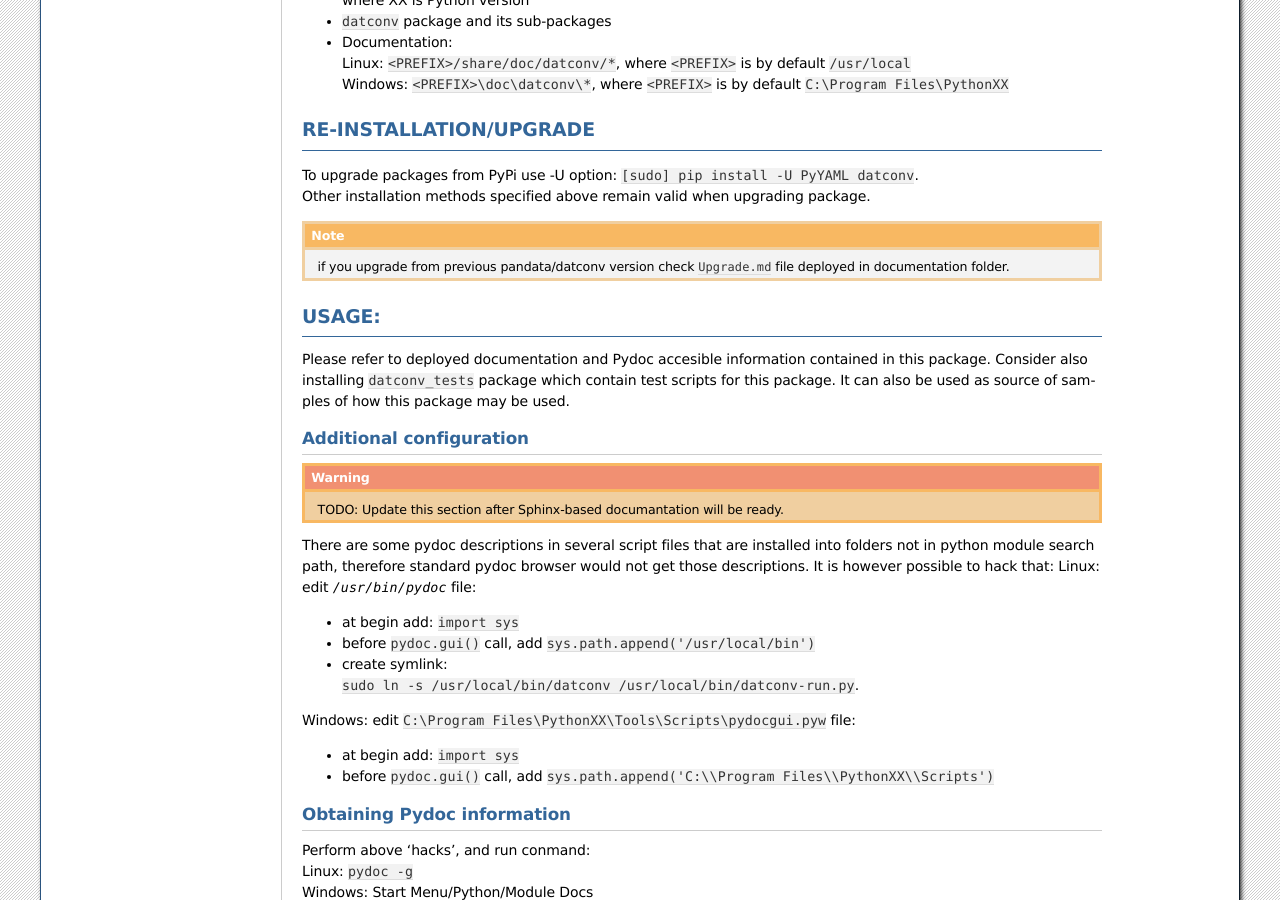
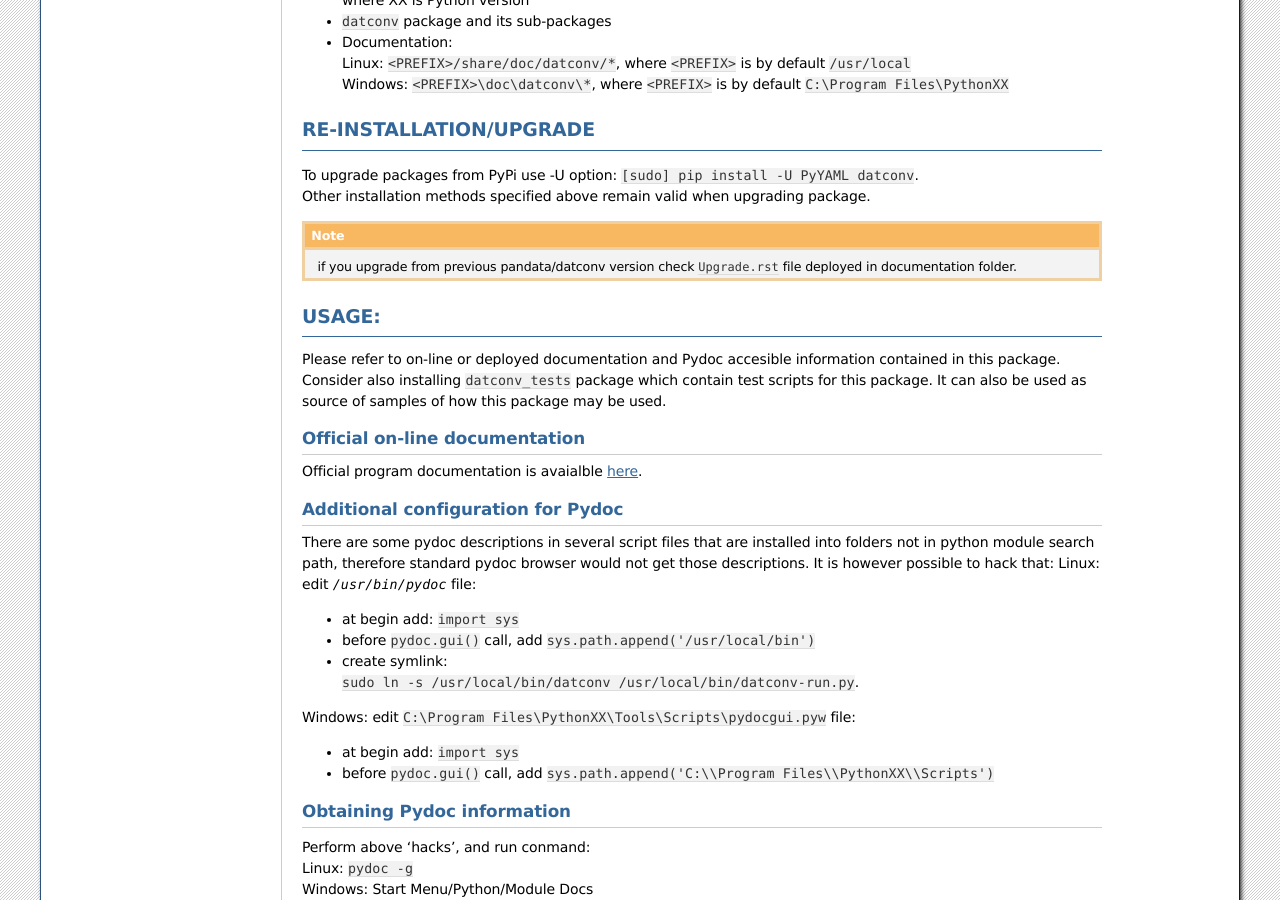
Before and after one commit to gwierzchowski/datconv, a Sphinx documentation site: the page built from docs/source/README.rst, in a window 1280 px wide and 900 px high, scrolled down 1127 px. Built offline with Sphinx 7.4.7, drawn with Linux system fonts in a browser that asks for light colours; the version number could not be read and is left out; some of the changed text lies outside the part shown.

Commit message:
Added link to on-line documentation

```diff
--- a/README.rst
+++ b/README.rst
@@ -66,19 +66,21 @@
 | Other installation methods specified above remain valid when upgrading package.
 
 .. note::
-   if you upgrade from previous pandata/datconv version check ``Upgrade.md`` file deployed in documentation folder.
+   if you upgrade from previous pandata/datconv version check ``Upgrade.rst`` file deployed in documentation folder.
 
 USAGE:
 ------
-Please refer to  deployed documentation and Pydoc accesible information contained in this package.
+Please refer to on-line or deployed documentation and Pydoc accesible information contained in this package.
 Consider also installing ``datconv_tests`` package which contain test scripts for this package.
 It can also be used as source of samples of how this package may be used.
 
-Additional configuration
+Official on-line documentation
 ^^^^^^^^^^^^^^^^^^^^^^^^^^^^^^^^^^^^^
-.. warning::
-   TODO: Update this section after Sphinx-based documantation will be ready.
+Official program documentation is avaialble
+`here <http://datconv.readthedocs.io>`_.
 
+Additional configuration for Pydoc
+^^^^^^^^^^^^^^^^^^^^^^^^^^^^^^^^^^^^^
 There are some pydoc descriptions in several script files
 that are installed into folders not in python module search path,
 therefore standard pydoc browser would not get those descriptions. It is
--- a/docs/source/index.rst
+++ b/docs/source/index.rst
@@ -32,7 +32,6 @@
 .. toctree::
    :maxdepth: 2
 
-   tutorial
    api
 
 .. toctree::
```
